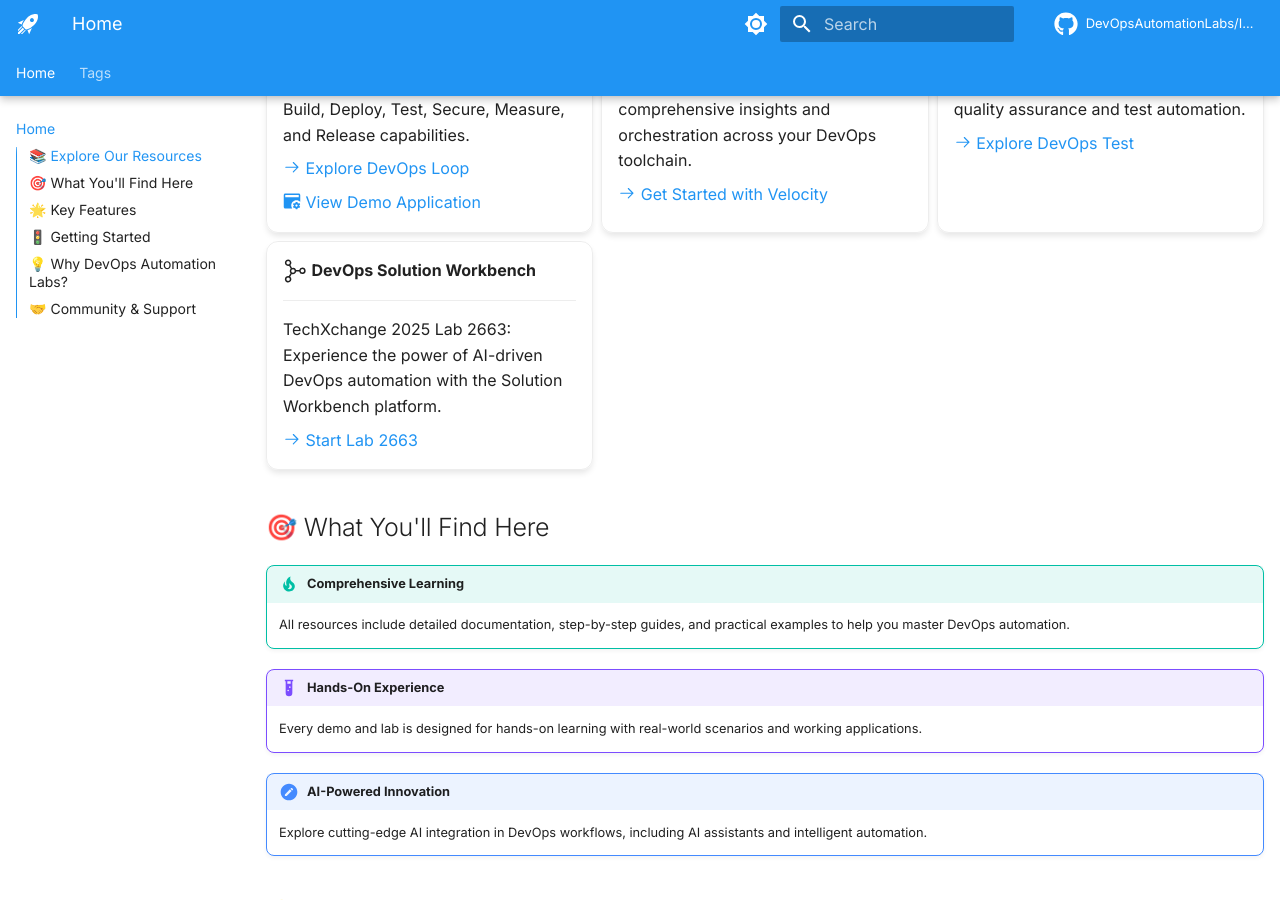
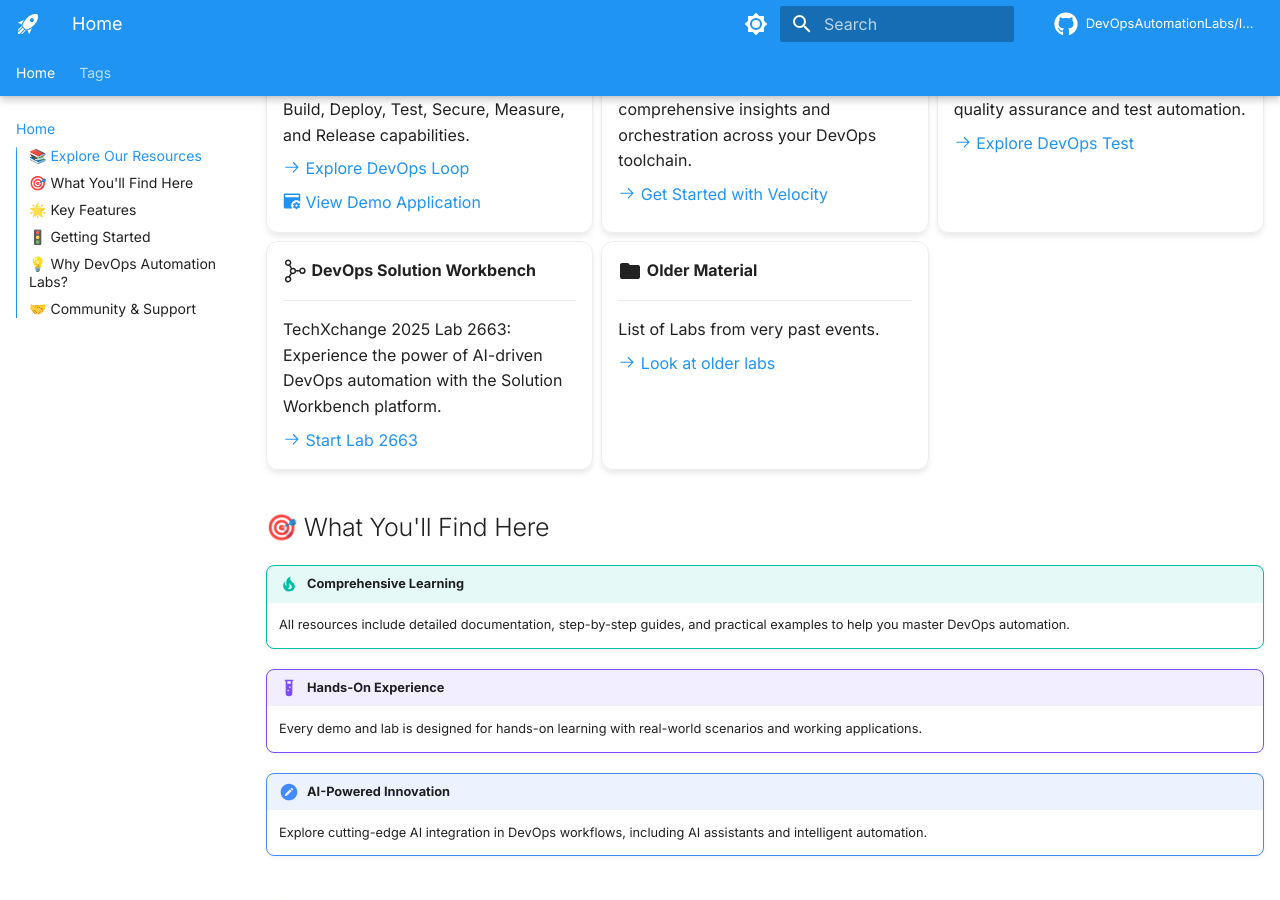
Before and after one commit to DevOpsAutomationLabs/Index, an MkDocs documentation site: the page built from docs/index.md, in a window 1280 px wide and 900 px high, scrolled down 816 px. Built offline with MkDocs 1.6.1 and Material for MkDocs 9.7.7, drawn with Linux system fonts in a browser that asks for light colours; emoji names are drawn with the system emoji font; comment, search, counter and statistics services are not loaded.

Commit message:
added old material link

```diff
--- a/docs/index.md
+++ b/docs/index.md
@@ -46,6 +46,14 @@
     TechXchange 2025 Lab 2663: Experience the power of AI-driven DevOps automation with the Solution Workbench platform.
 
     [:octicons-arrow-right-24: Start Lab 2663](https://devopsautomationlabs.github.io/TechXchange_2663/)
+
+- :material-folder:{ .lg .middle } **Older Material**
+
+    ---
+
+    List of Labs from very past events.
+
+    [:octicons-arrow-right-24: Look at older labs](https://devopsautomationlabs.github.io/Old_Labs/)
 
 </div>
 
```
